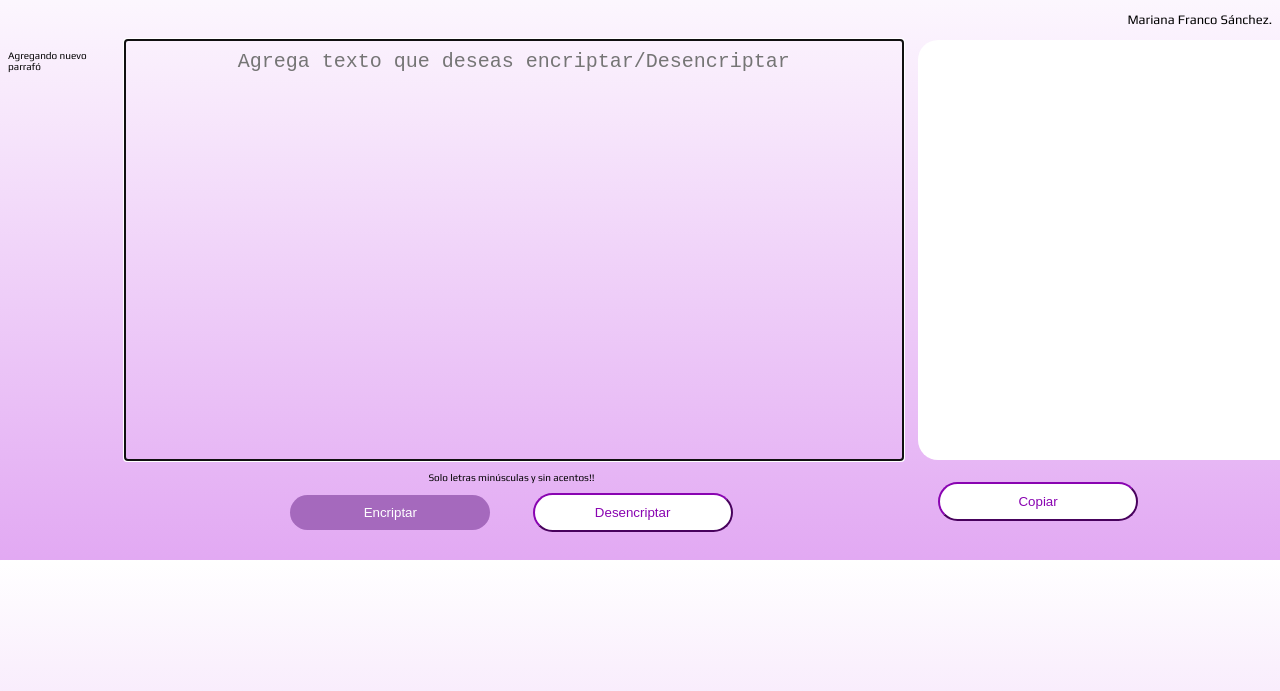
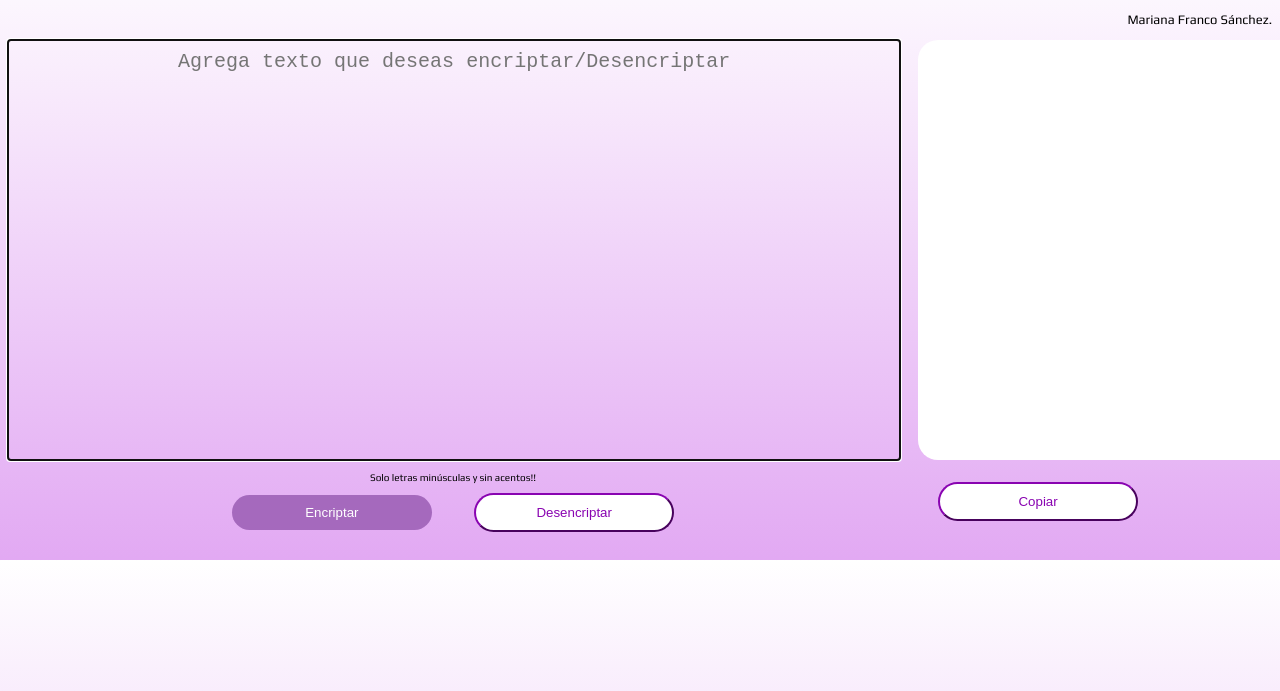
Before and after one commit to MariFranco1/Alura, a plain HTML site: page index.html in a window 1280 px wide. Shown: the part 61-752 px from the top of the page. Drawn offline with nearby package versions, Linux system fonts and the light colour scheme.

Commit message:
Revert "Agregando nuevo paŕrafo"
This reverts commit 09982e2ab50421976da1496d73555803ab5e6c02.

   (use "git push" to publish your local commits)

```diff
--- a/index.html
+++ b/index.html
@@ -16,7 +16,7 @@
         <img src="img/download.png" alt="Logo de alura" class="logo">
         <p class="nombre">Mariana Franco Sánchez.</p>
         <main class="contenedor" >
-            <p>Agregando nuevo parrafó</p>
+
                     <div class="textAgrega">
                         <div class="agregar">
                             <textarea name="agregar" id="agrega-text" cols="30" rows="10" class="input area" placeholder="Agrega texto que deseas encriptar/Desencriptar"></textarea>
```
